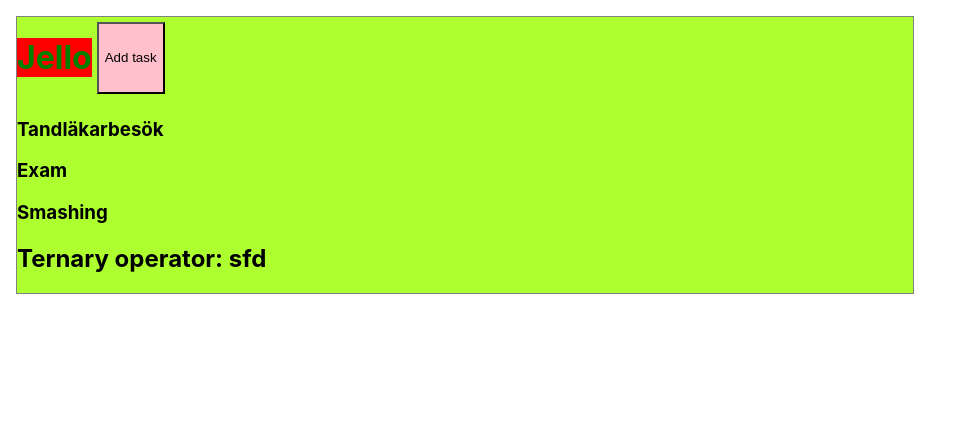
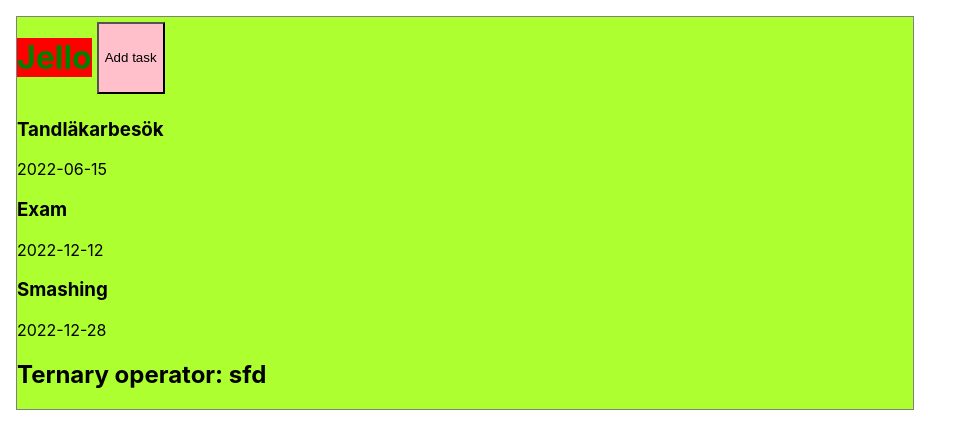
Before and after one commit to frumsrekovni/task-tracker, a React (Create React App) app: page / in a window 1280 px wide. Shown: the top 448 px of the page, without its empty margins (0-961 px from the left). Built offline with nearby package versions, Linux system fonts and the light colour scheme.

Commit message:
It is clicking what components are in React and how they relate to normal html which im used to. Keep separating each functionality into its respective component and send paramaters between them

```diff
--- a/src/components/Task.tsx
+++ b/src/components/Task.tsx
@@ -1,8 +1,9 @@
 //rafce
-const Task = () => {
+const Task = ({task}) => {
   return (
-    <div>
-
+    <div className="task">
+        <h3>{task.text}</h3>
+        <p>{task.day}</p>
     </div>
   )
 }
--- a/src/components/Tasks.tsx
+++ b/src/components/Tasks.tsx
@@ -1,5 +1,7 @@
-// State is immutable
+import Task from './Task.tsx'
 
+//Instead of using a h3 you use a self built task component where THAT has an h3 in it
+// The <> components are essentially like functions that receive parameters and return a traditional html tag
 
 //const Tasks = (props) => {
 // This is an alternative
@@ -7,7 +9,8 @@
 const Tasks = ({tasks}) => {
   return (
     <div>
-    {tasks.map((task) => (<h3 key={task.id}>{task.text}</h3> ))}
+    {tasks.map((task) => (
+    <Task key={task.id} task={task}></Task> ))}
     </div>
   )
 }
--- a/src/index.css
+++ b/src/index.css
@@ -28,3 +28,7 @@
   cursor: pointer;
   text-decoration: none;
 }
+
+.task{
+
+}
```
